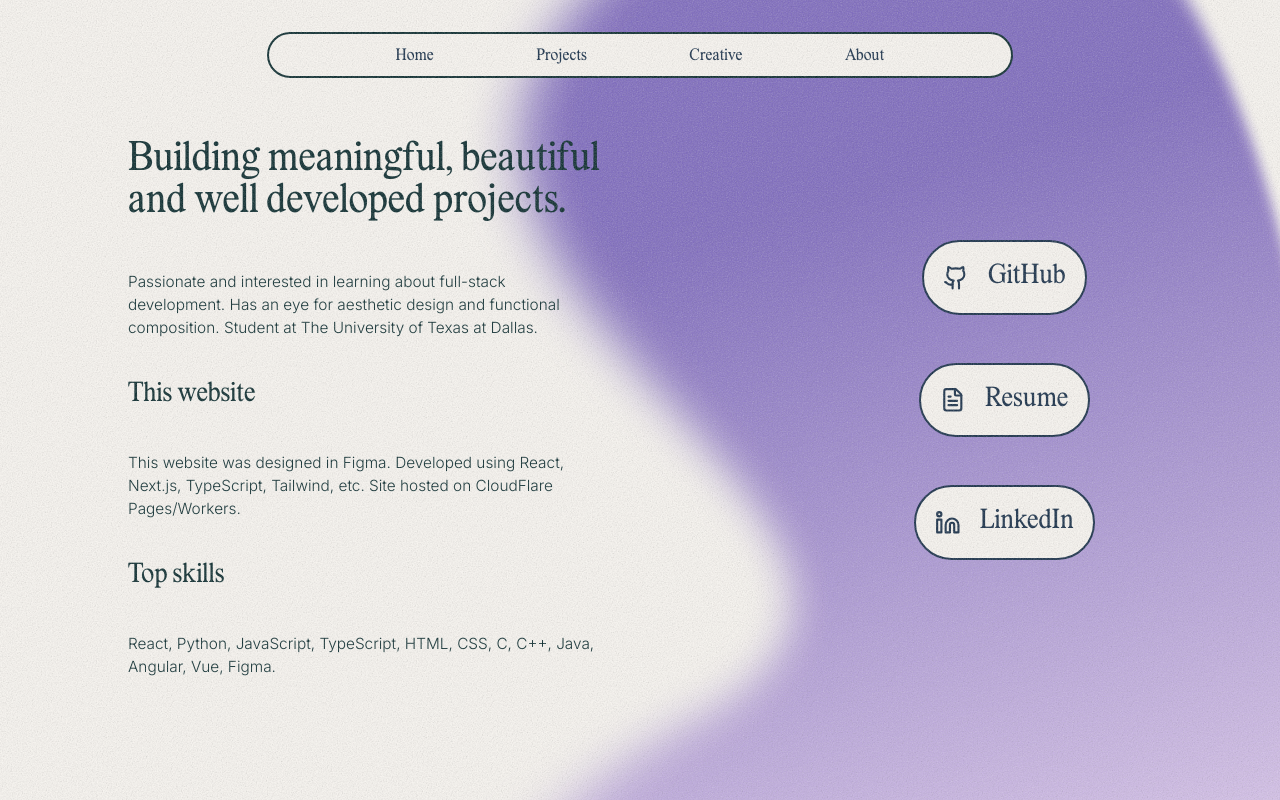
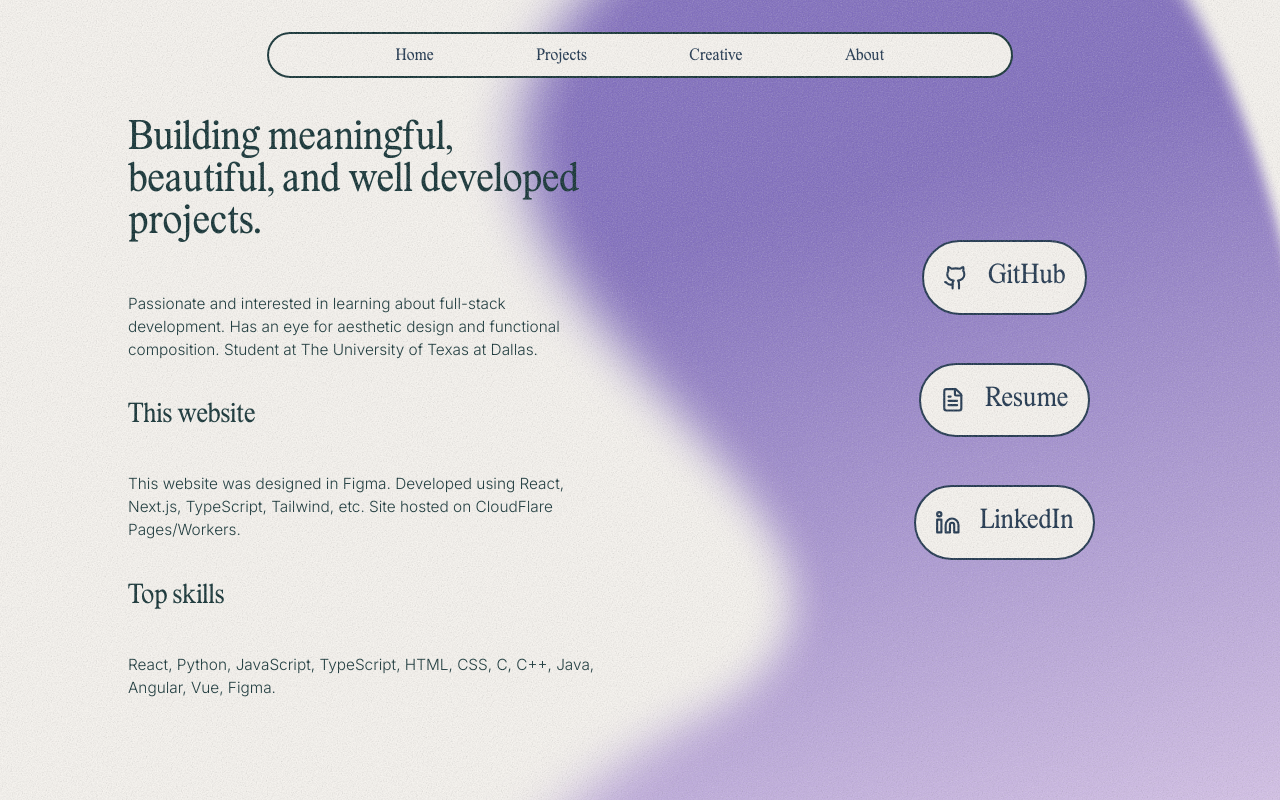
Before and after one commit to jycchen56/web-portfolio, a React (Vite) app: page /about in a window 1280 px wide. Built offline with nearby package versions, Linux system fonts and the light colour scheme.

Commit message:
oxford comma

```diff
--- a/src/pages/About.tsx
+++ b/src/pages/About.tsx
@@ -13,7 +13,7 @@
       {/* Left Column: Text Content */}
       <div className="flex flex-col w-1/2 text-jerry-green mx-[10vw] my-[10vh]">
         <h1 className="text-[3vw] font-display leading-tight min-[1480px]:text-[2.4vw]">
-          Building meaningful, beautiful and well developed projects.
+          Building meaningful, beautiful, and well developed projects.
         </h1>
 
         <p className="text-[1.2vw] leading-tight min-[1480px]:text-[0.9vw]" style={{ fontFamily: '"Inter", sans-serif' }}>
```
